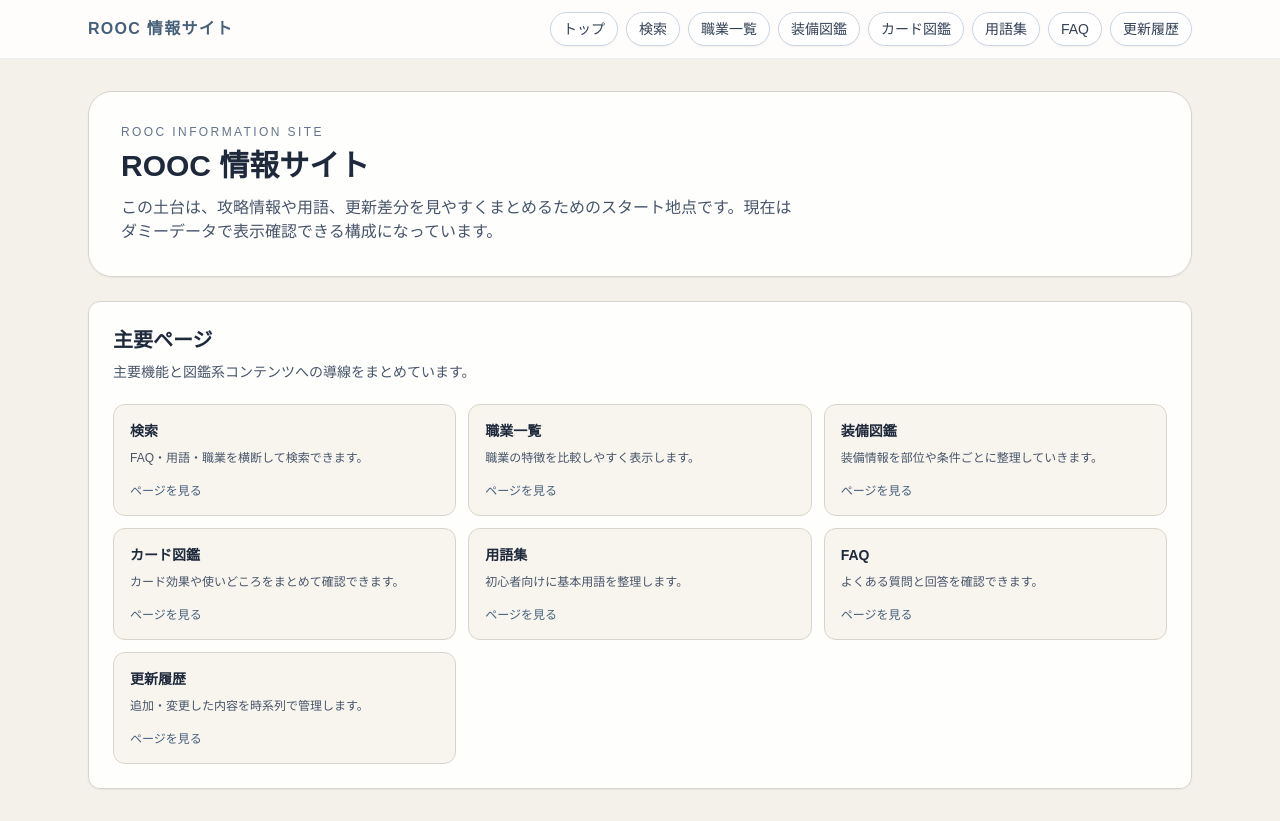
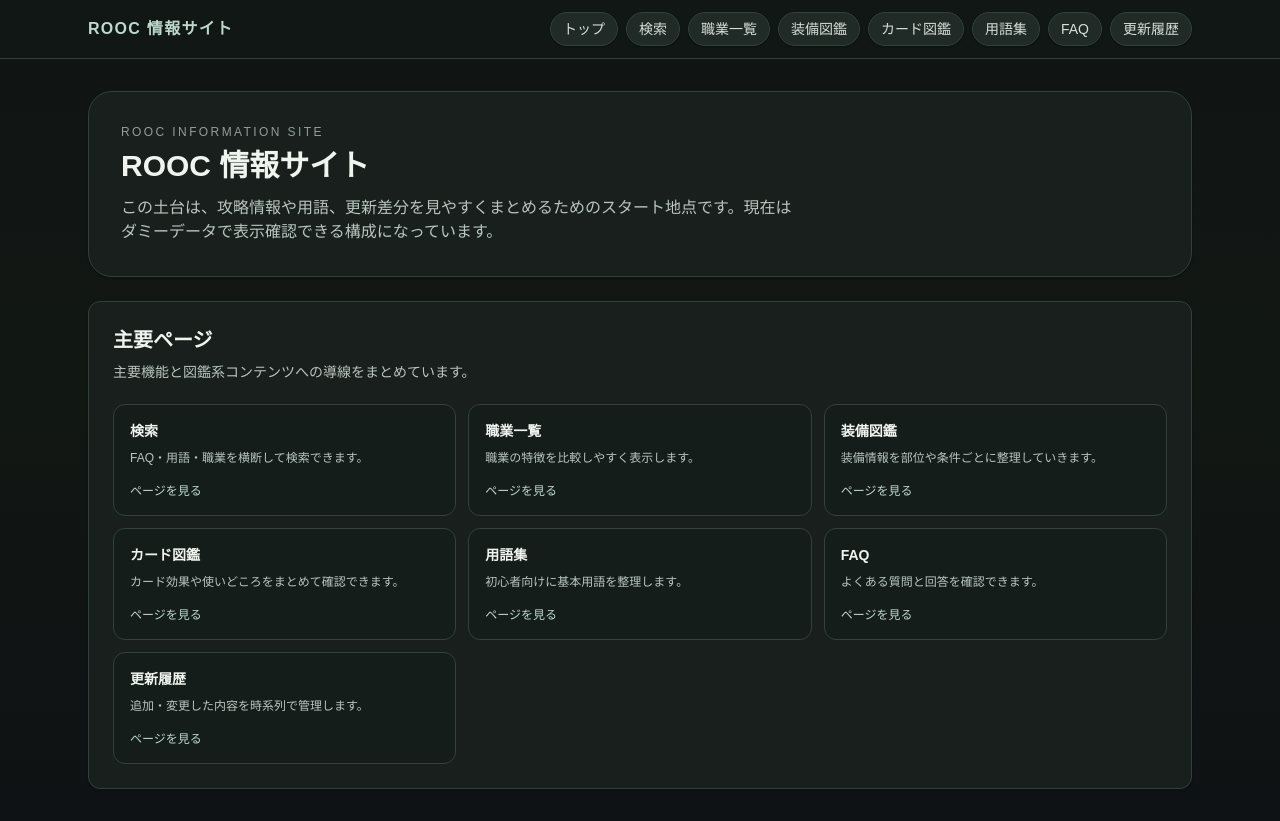
Before and after one commit to sixyuurenn/roocJP, a Next.js app: page / in a window 1280 px wide. Built offline with nearby package versions, Linux system fonts and the light colour scheme.

Commit message:
Apply sitewide dark theme

```diff
--- a/src/app/globals.css
+++ b/src/app/globals.css
@@ -3,13 +3,33 @@
 @tailwind utilities;
 
 :root {
-  color-scheme: light;
-  --color-page-base: #f4f1eb;
-  --color-surface: rgba(255, 255, 255, 0.92);
-  --color-surface-strong: rgba(255, 255, 255, 0.96);
-  --color-surface-muted: #f8f5ef;
-  --color-border-soft: #d9d4cb;
-  --color-text-base: #1f2937;
+  color-scheme: dark;
+  --color-page-base: #0f1413;
+  --color-surface: rgba(25, 32, 30, 0.94);
+  --color-surface-strong: #202a27;
+  --color-surface-muted: #151d1b;
+  --color-surface-subtle: #111817;
+  --color-border-soft: #31413d;
+  --color-border-muted: #24312e;
+  --color-text-base: #d7ded8;
+  --color-text-strong: #f0f4ee;
+  --color-text-soft: #b8c6bf;
+  --color-text-muted: #8f9f97;
+  --color-accent: #9fc4b6;
+  --color-accent-strong: #bdd9ce;
+  --color-accent-fill: #31594f;
+  --color-accent-fill-hover: #3d6b60;
+  --color-accent-contrast: #f5faf4;
+  --color-success-bg: #1e3d2c;
+  --color-success-text: #a9d7ad;
+  --color-info-bg: #1f3a42;
+  --color-info-text: #a9cddb;
+  --color-violet-bg: #332d49;
+  --color-violet-text: #c8bde8;
+  --color-warn-bg: #46351d;
+  --color-warn-text: #e4c184;
+  --color-danger-bg: #4a252d;
+  --color-danger-text: #efa4aa;
 }
 
 html {
@@ -18,7 +38,7 @@ html {
 
 body {
   margin: 0;
-  background: var(--color-page-base);
+  background: linear-gradient(180deg, #101514 0%, #111713 48%, #0e1214 100%);
   color: var(--color-text-base);
   font-family: "Hiragino Sans", "Yu Gothic UI", "Yu Gothic", Meiryo, sans-serif;
   line-height: 1.6;
@@ -34,5 +54,210 @@ a {
 }
 
 ::selection {
-  background: rgba(70, 96, 122, 0.18);
+  background: rgba(159, 196, 182, 0.28);
+  color: var(--color-text-strong);
 }
+
+input,
+select,
+textarea {
+  color: var(--color-text-base);
+  color-scheme: dark;
+}
+
+option {
+  background-color: var(--color-surface-strong);
+  color: var(--color-text-base);
+}
+
+.bg-\[var\(--color-page-base\)\] {
+  background-color: transparent !important;
+}
+
+.bg-white,
+.bg-slate-50,
+.bg-slate-100 {
+  background-color: var(--color-surface-strong) !important;
+}
+
+.bg-white\/85 {
+  background-color: rgba(17, 24, 22, 0.9) !important;
+}
+
+.hover\:bg-slate-50:hover,
+.hover\:bg-\[var\(--color-surface-strong\)\]:hover {
+  background-color: #26332f !important;
+}
+
+.text-base-text,
+.text-slate-700 {
+  color: var(--color-text-base) !important;
+}
+
+.text-slate-800,
+.text-slate-900 {
+  color: var(--color-text-strong) !important;
+}
+
+.text-slate-600 {
+  color: var(--color-text-soft) !important;
+}
+
+.text-slate-500 {
+  color: var(--color-text-muted) !important;
+}
+
+.placeholder\:text-slate-400::placeholder {
+  color: var(--color-text-muted) !important;
+}
+
+.text-white {
+  color: var(--color-accent-contrast) !important;
+}
+
+.text-base-accent,
+.hover\:text-base-accent:hover,
+.hover\:text-slate-800:hover {
+  color: var(--color-accent-strong) !important;
+}
+
+.bg-base-accent {
+  background-color: var(--color-accent-fill) !important;
+}
+
+.bg-base-accent:hover,
+.hover\:opacity-90:hover {
+  background-color: var(--color-accent-fill-hover) !important;
+  opacity: 1 !important;
+}
+
+.border-slate-200,
+.border-slate-300,
+.border-slate-200\/70,
+.border-\[var\(--color-border-soft\)\] {
+  border-color: var(--color-border-soft) !important;
+}
+
+.border-base-accent,
+.focus\:border-base-accent:focus,
+.hover\:border-base-accent:hover,
+.hover\:border-base-accent\/40:hover,
+.hover\:border-base-accent\/60:hover {
+  border-color: var(--color-accent) !important;
+}
+
+.ring-base-accent\/20,
+.focus\:ring:focus {
+  --tw-ring-color: rgba(159, 196, 182, 0.28) !important;
+}
+
+.focus-visible\:ring-base-accent\/30:focus-visible {
+  --tw-ring-color: rgba(159, 196, 182, 0.36) !important;
+}
+
+.bg-emerald-50 {
+  background-color: var(--color-success-bg) !important;
+}
+
+.text-emerald-700 {
+  color: var(--color-success-text) !important;
+}
+
+.ring-emerald-200 {
+  --tw-ring-color: rgba(169, 215, 173, 0.32) !important;
+}
+
+.bg-sky-50 {
+  background-color: var(--color-info-bg) !important;
+}
+
+.text-sky-700 {
+  color: var(--color-info-text) !important;
+}
+
+.ring-sky-200 {
+  --tw-ring-color: rgba(169, 205, 219, 0.32) !important;
+}
+
+.bg-violet-50 {
+  background-color: var(--color-violet-bg) !important;
+}
+
+.text-violet-700 {
+  color: var(--color-violet-text) !important;
+}
+
+.ring-violet-200 {
+  --tw-ring-color: rgba(200, 189, 232, 0.3) !important;
+}
+
+.bg-orange-50,
+.bg-amber-50 {
+  background-color: var(--color-warn-bg) !important;
+}
+
+.text-orange-700,
+.text-amber-700,
+.text-amber-800 {
+  color: var(--color-warn-text) !important;
+}
+
+.border-amber-200 {
+  border-color: rgba(228, 193, 132, 0.35) !important;
+}
+
+.ring-orange-300,
+.ring-amber-200 {
+  --tw-ring-color: rgba(228, 193, 132, 0.33) !important;
+}
+
+.bg-rose-50 {
+  background-color: var(--color-danger-bg) !important;
+}
+
+.text-rose-600,
+.text-rose-700 {
+  color: var(--color-danger-text) !important;
+}
+
+.ring-rose-200 {
+  --tw-ring-color: rgba(239, 164, 170, 0.32) !important;
+}
+
+.from-stone-200 {
+  --tw-gradient-from: #2a3632 var(--tw-gradient-from-position);
+  --tw-gradient-to: rgba(42, 54, 50, 0) var(--tw-gradient-to-position);
+  --tw-gradient-stops: var(--tw-gradient-from), var(--tw-gradient-to);
+}
+
+.via-stone-100 {
+  --tw-gradient-to: rgba(31, 42, 39, 0) var(--tw-gradient-to-position);
+  --tw-gradient-stops: var(--tw-gradient-from), #1f2a27 var(--tw-gradient-via-position), var(--tw-gradient-to);
+}
+
+.to-white {
+  --tw-gradient-to: #151d1b var(--tw-gradient-to-position);
+}
+
+.shadow-sm {
+  box-shadow: 0 1px 2px rgba(0, 0, 0, 0.28) !important;
+}
+
+.hover\:shadow-md:hover {
+  box-shadow: 0 10px 22px rgba(0, 0, 0, 0.28) !important;
+}
+
+::-webkit-scrollbar {
+  width: 12px;
+  height: 12px;
+}
+
+::-webkit-scrollbar-track {
+  background: var(--color-page-base);
+}
+
+::-webkit-scrollbar-thumb {
+  background: #344640;
+  border: 3px solid var(--color-page-base);
+  border-radius: 999px;
+}
--- a/tailwind.config.ts
+++ b/tailwind.config.ts
@@ -9,9 +9,9 @@ const config: Config = {
   theme: {
     extend: {
       colors: {
-        "base-bg": "#f5f4f2",
-        "base-text": "#1f2937",
-        "base-accent": "#46607a",
+        "base-bg": "#0f1413",
+        "base-text": "#d7ded8",
+        "base-accent": "#31594f",
       },
     },
   },
```
